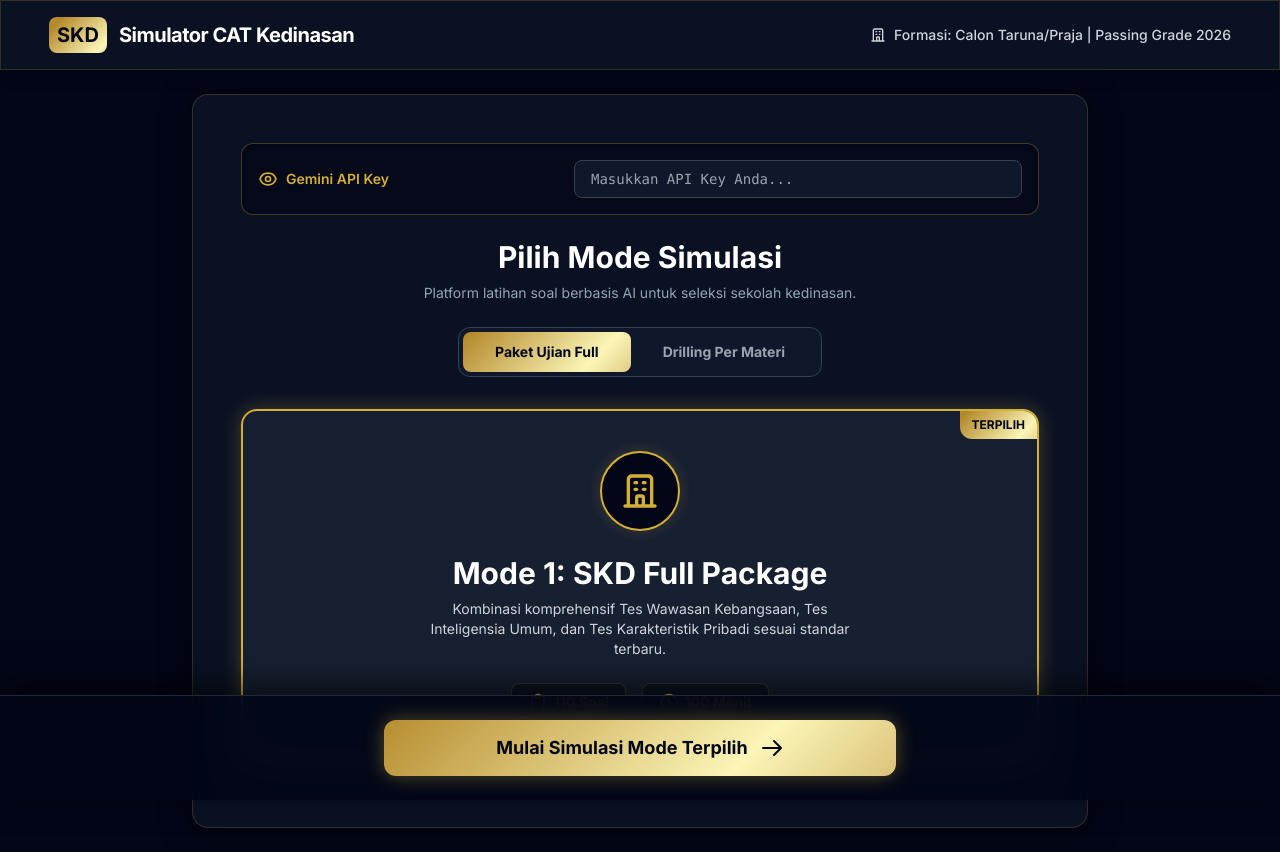
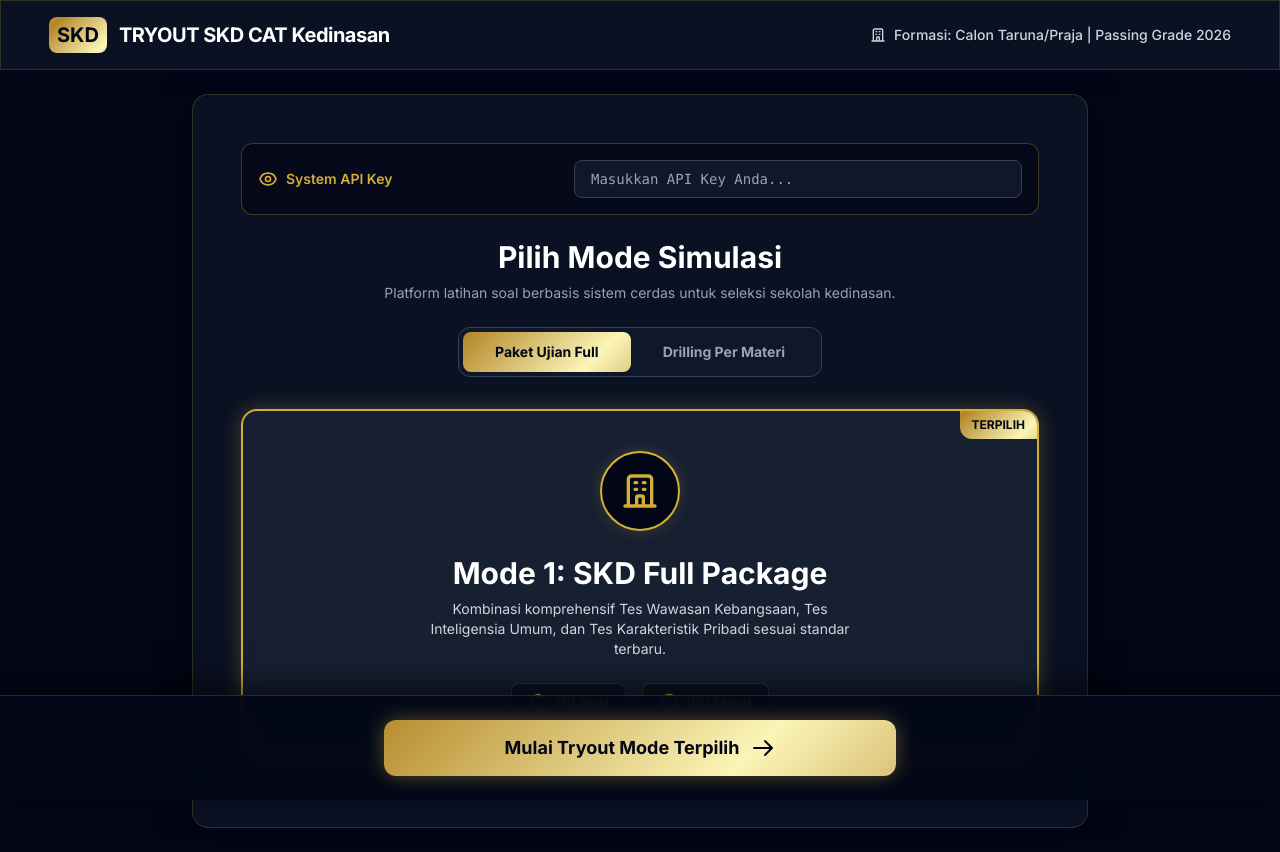
Before and after one commit to wafiamrullahstmikikmi-blip/TRYOUTSKDMANDIRI, a plain HTML site: page index.html in a window 1280 px wide. Drawn offline with nearby package versions, Linux system fonts and the light colour scheme.

Commit message:
revisi teks

```diff
--- a/index.html
+++ b/index.html
@@ -3,7 +3,7 @@
 <head>
     <meta charset="UTF-8">
     <meta name="viewport" content="width=device-width, initial-scale=1.0">
-    <title>Latihan SKD Kedinasan CAT</title>
+    <title>TRYOUT SKD Kedinasan CAT</title>
     <!-- Tailwind CSS -->
     <script src="https://cdn.tailwindcss.com"></script>
     <script>
@@ -39,7 +39,7 @@
     <div id="loading-overlay" class="fixed inset-0 bg-brand-navy bg-opacity-95 backdrop-blur-md z-50 hidden flex-col justify-center items-center text-white">
         <div class="animate-spin rounded-full h-16 w-16 border-t-4 border-b-4 border-brand-gold mb-6"></div>
         <h2 class="text-2xl font-bold mb-2" id="loading-text">Sedang Menyiapkan Soal...</h2>
-        <p class="text-sm text-gray-300 max-w-md text-center">Memanggil AI untuk membuat soal HOTS terstandarisasi. Proses ini mungkin memakan waktu hingga 1-2 menit tergantung kerumitan mode.</p>
+        <p class="text-sm text-gray-300 max-w-md text-center">Memanggil sistem untuk membuat soal HOTS terstandarisasi. Proses ini mungkin memakan waktu hingga 1-2 menit tergantung kerumitan mode.</p>
 
         <!-- Progress display -->
         <div class="w-64 bg-slate-800 rounded-full h-2.5 mt-6 mb-2">
@@ -52,7 +52,7 @@
     <header class="glass text-white shadow-lg py-4 px-6 md:px-12 flex justify-between items-center sticky top-0 z-40">
         <div class="flex items-center gap-3">
             <div class="gold-gradient p-2 rounded-lg font-extrabold text-brand-navy text-xl leading-none shadow-sm">SKD</div>
-            <h1 class="text-lg md:text-xl font-bold tracking-tight">Simulator CAT Kedinasan</h1>
+            <h1 class="text-lg md:text-xl font-bold tracking-tight">TRYOUT SKD CAT Kedinasan</h1>
         </div>
         <div class="text-sm font-medium text-gray-300 hidden md:flex items-center gap-2">
             <svg class="w-4 h-4" fill="none" stroke="currentColor" viewBox="0 0 24 24"><path stroke-linecap="round" stroke-linejoin="round" stroke-width="2" d="M19 21V5a2 2 0 00-2-2H7a2 2 0 00-2 2v16m14 0h2m-2 0h-5m-9 0H3m2 0h5M9 7h1m-1 4h1m4-4h1m-1 4h1m-5 10v-5a1 1 0 011-1h2a1 1 0 011 1v5m-4 0h4"></path></svg>
@@ -70,7 +70,7 @@
                     <div class="flex flex-col md:flex-row gap-3 items-center justify-between">
                         <div class="flex items-center gap-2 w-full md:w-auto justify-center md:justify-start">
                             <svg class="w-5 h-5 text-brand-gold" fill="none" stroke="currentColor" viewBox="0 0 24 24"><path stroke-linecap="round" stroke-linejoin="round" stroke-width="2" d="M15 12a3 3 0 11-6 0 3 3 0 016 0z"></path><path stroke-linecap="round" stroke-linejoin="round" stroke-width="2" d="M2.458 12C3.732 7.943 7.523 5 12 5c4.478 0 8.268 2.943 9.542 7-1.274 4.057-5.064 7-9.542 7-4.477 0-8.268-2.943-9.542-7z"></path></svg>
-                            <label for="api-key" class="text-sm font-semibold text-brand-gold">Gemini API Key</label>
+                            <label for="api-key" class="text-sm font-semibold text-brand-gold">System API Key</label>
                         </div>
                         <input type="password" id="api-key" placeholder="Masukkan API Key Anda..." class="w-full flex-grow px-4 py-2 bg-brand-surface border border-gray-700 text-white rounded-lg focus:ring-2 focus:ring-brand-gold focus:border-brand-gold outline-none transition-all font-mono text-sm max-w-md text-center md:text-left">
                     </div>
@@ -78,7 +78,7 @@
 
                 <div class="text-center mb-6">
                     <h2 class="text-2xl md:text-3xl font-bold text-white mb-2">Pilih Mode Simulasi</h2>
-                    <p class="text-brand-muted text-sm">Platform latihan soal berbasis AI untuk seleksi sekolah kedinasan.</p>
+                    <p class="text-brand-muted text-sm">Platform latihan soal berbasis sistem cerdas untuk seleksi sekolah kedinasan.</p>
                 </div>
 
                 <!-- Tab Switcher (Segmented Control) -->
@@ -169,7 +169,7 @@
             <!-- Sticky Bottom Action Bar for Start Button -->
             <div class="fixed bottom-0 left-0 w-full p-4 md:p-6 backdrop-blur-lg bg-brand-navy/90 border-t border-gray-800 z-40 flex justify-center shadow-[0_-10px_30px_rgba(0,0,0,0.6)]">
                 <button id="btn-start" class="gold-gradient text-brand-navy font-black py-3.5 px-6 rounded-xl shadow-[0_0_20px_rgba(212,175,55,0.4)] transform transition hover:-translate-y-1 w-full max-w-lg text-base md:text-lg flex justify-center items-center gap-2 md:gap-3 border border-yellow-200/50">
-                    Mulai Simulasi Mode Terpilih
+                    Mulai Tryout Mode Terpilih
                     <svg class="w-5 h-5 md:w-6 md:h-6" fill="none" stroke="currentColor" viewBox="0 0 24 24"><path stroke-linecap="round" stroke-linejoin="round" stroke-width="2" d="M14 5l7 7m0 0l-7 7m7-7H3"></path></svg>
                 </button>
             </div>
```
